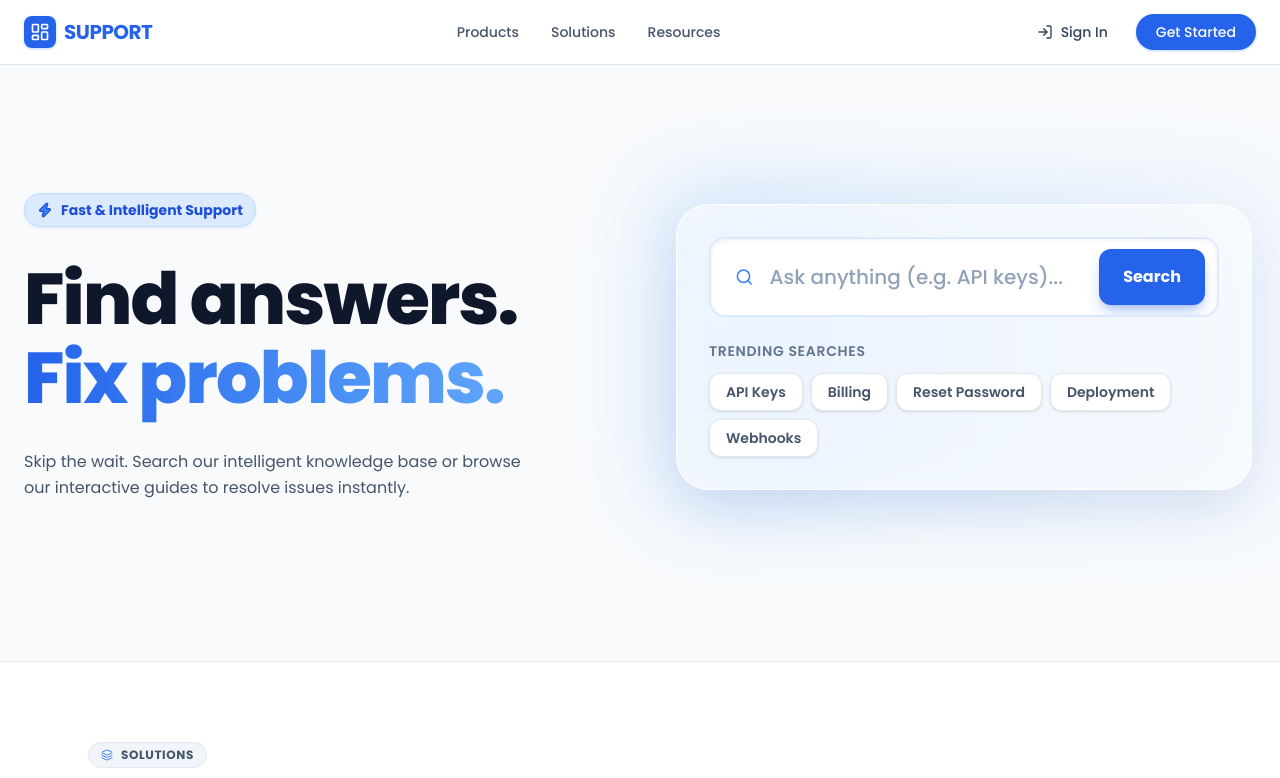
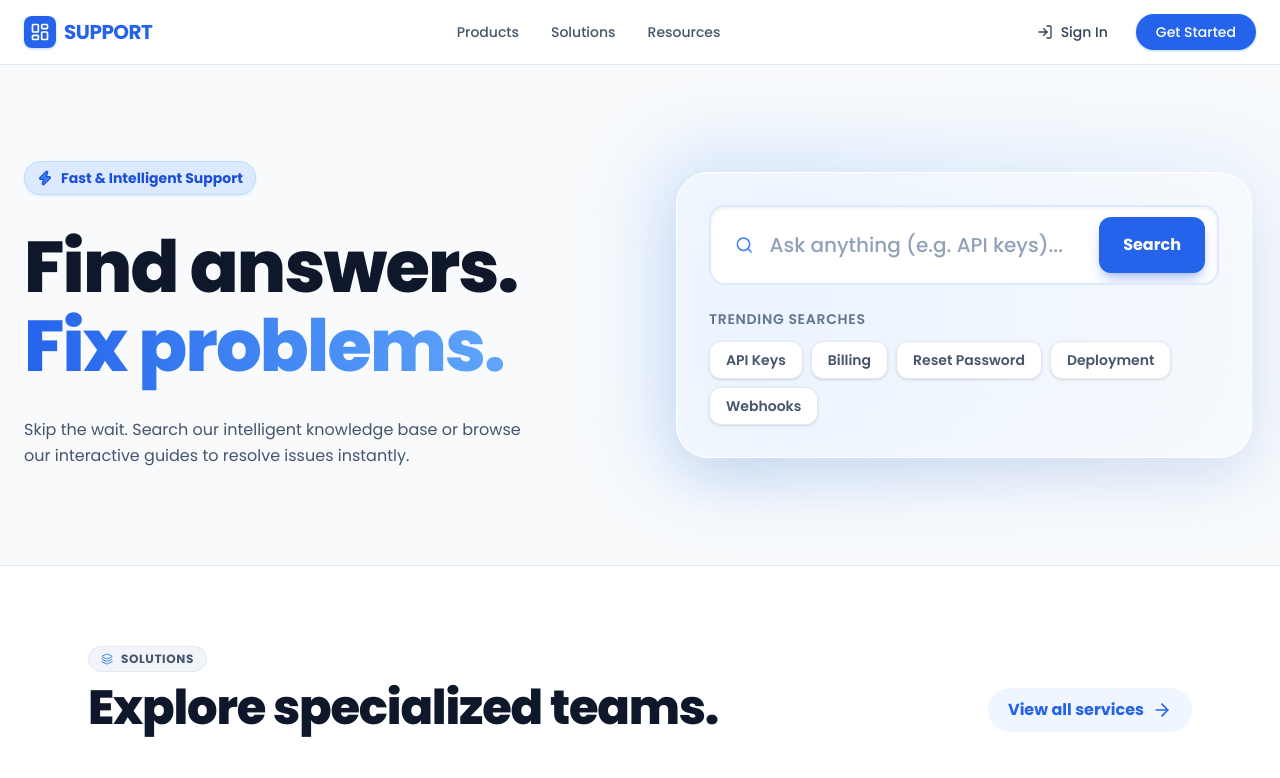
Before and after one commit to pawancreativebuffer/Support, a Next.js app: page / in a window 1280 px wide. Shown: the top 778 px of the page. Built offline with nearby package versions, Linux system fonts and the light colour scheme.

Commit message:
add page

```diff
--- a/src/app/page.tsx
+++ b/src/app/page.tsx
@@ -36,7 +36,7 @@ export default function SupportPage() {
   return (
     <div className="relative w-full overflow-hidden">
       {/* Hero / Banner Section - Redesigned Asymmetric Layout */}
-      <section className="relative w-full bg-slate-50 border-b border-slate-200 pt-16 pb-24 md:pt-32 md:pb-40 overflow-hidden">
+      <section className="relative w-full bg-slate-50 border-b border-slate-200 pt-16 pb-24 md:pt-24 md:pb-24 overflow-hidden">
         {/* Background Gradients */}
         <div className="absolute top-0 right-0 w-full h-full bg-[radial-gradient(ellipse_at_top_right,_var(--tw-gradient-stops))] from-primary-100/60 via-slate-50 to-slate-50 pointer-events-none" />
 
```
